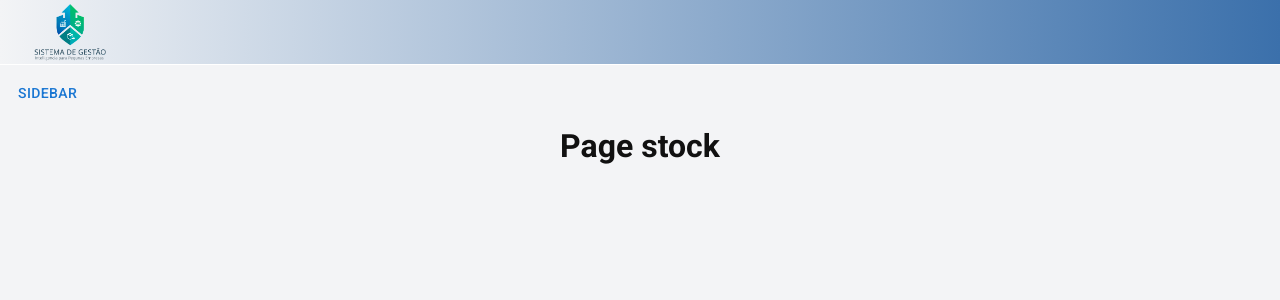
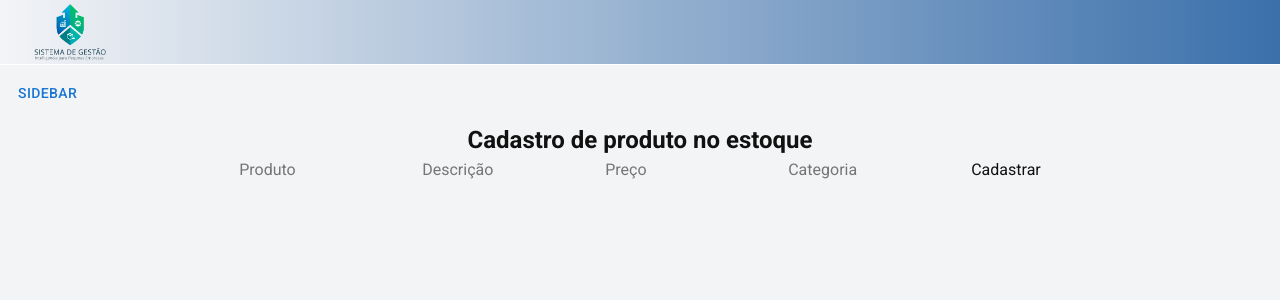
Before and after one commit to martinssluis/Gestao-de-Empresas-frontend, a React (Vite) app in the folder gestaoEmpresasFrontend/: page /app/stock in a window 1280 px wide. Shown: the top 300 px of the page. Built offline with nearby package versions, Linux system fonts and the light colour scheme.

Commit message:
feat: Created stock crud

```diff
--- a/gestaoEmpresasFrontend/src/pages/Financial/Financial.jsx
+++ b/gestaoEmpresasFrontend/src/pages/Financial/Financial.jsx
@@ -1,6 +1,8 @@
 import styles from './Financial.module.css';
+import { useState } from 'react';
 
 export default function Financial() {
+
   return (
     <>
       <div className={styles.containerFinancial}>
--- a/gestaoEmpresasFrontend/src/pages/Stock/Stock.jsx
+++ b/gestaoEmpresasFrontend/src/pages/Stock/Stock.jsx
@@ -1,11 +1,76 @@
+import { useState } from 'react';
 import styles from './Stock.module.css';
 
 export default function Stock() {
+  const [dataResume, setDataResume] = useState({
+    stockName: '',
+    stockDescription: '',
+    stockPrice: '',
+    stockCategory: '',
+  });
+
+  function handleChangeStock(event){
+    // extrai o name e o value do input
+    const { name,value } = event.target;
+
+    // atualiza o estado do formulário com base no estado anterior
+    setDataResume((prev)=>({
+      // mantém estado anterior
+      ...prev,
+      // atualiza dinamicamente o campo correspondente ao input
+      [stockName]: value,
+    }));
+  }
+
+  function handleSubmitStock(event){
+    event.preventDefault(); // evita reload
+    console.log('Dados do produto:', dataResume);
+  }
+
+
   return (
-    <>
-      <div className={styles.containerStock}>
-        <h1>Page stock</h1>
+      <div className={styles.styleStock}>
+        <section>
+          <main className={styles.containerStock}>
+            <h1 className={styles.h1}>Cadastro de produto no estoque</h1>
+
+            <form className={styles.form} onSubmit={handleSubmitStock}>
+              <input
+              className={styles.inputs}
+              type="text"
+              placeholder='Produto'
+              value={dataResume.stockName}
+              onChange={handleChangeStock}
+              />
+
+              <input
+              className={styles.inputs}
+              type='text'
+              placeholder='Descrição'
+              value={dataResume.stockDescription}
+              onChange={handleChangeStock}
+              />
+
+              <input
+              className={styles.inputs}
+              type="text"
+              placeholder='Preço'
+              value={dataResume.stockPrice}
+              />
+
+              <input
+              className={styles.inputs}
+              type="text"
+              placeholder='Categoria'
+              value={dataResume.stockCategory}
+              />
+              <button className={styles.buttons} type='submit'>
+                Cadastrar
+              </button>
+
+            </form>
+          </main>
+        </section>
       </div>
-    </>
-  );
+   );
 }
```
Also changed, not shown: 1 other file (tests, documents, lock files or other folders).
